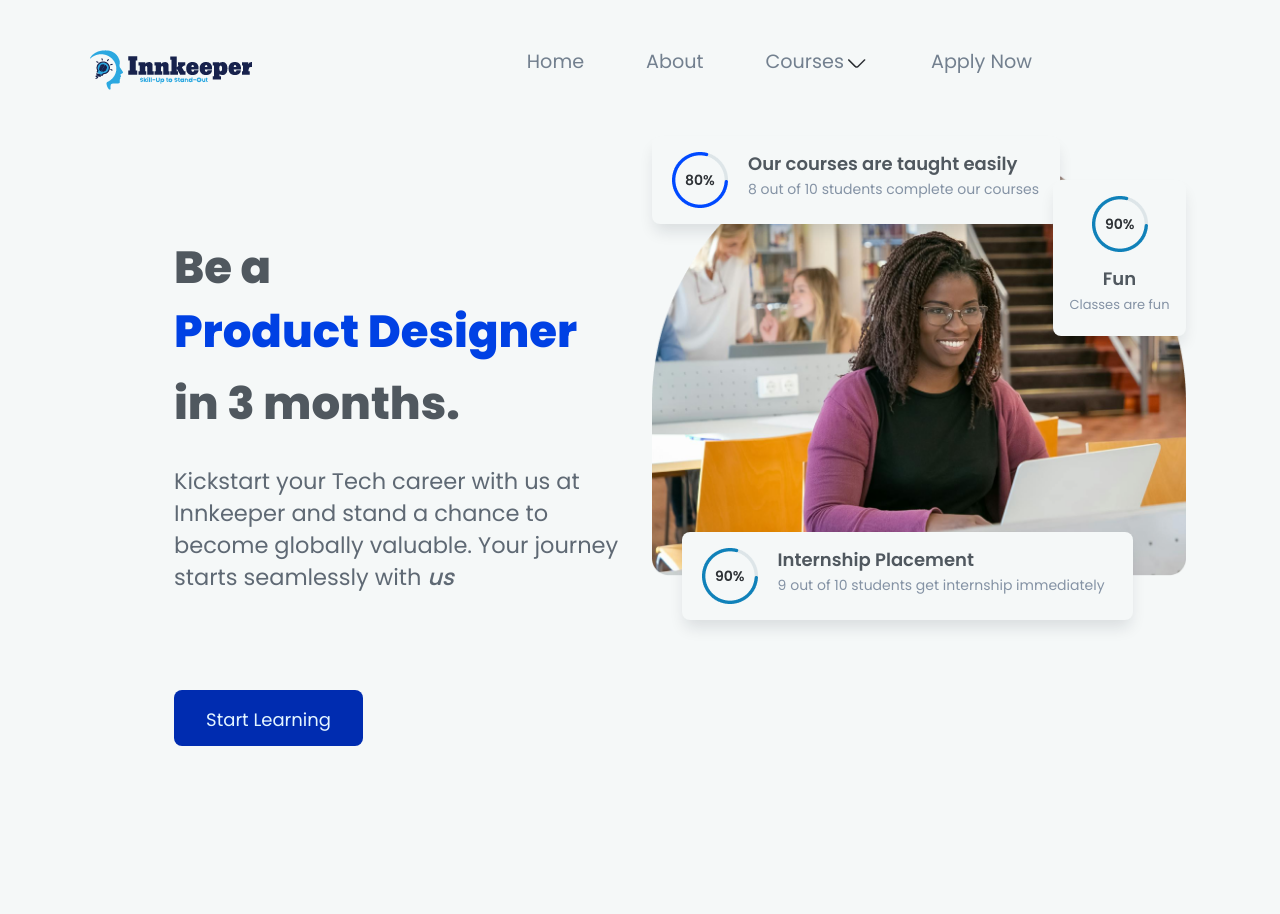
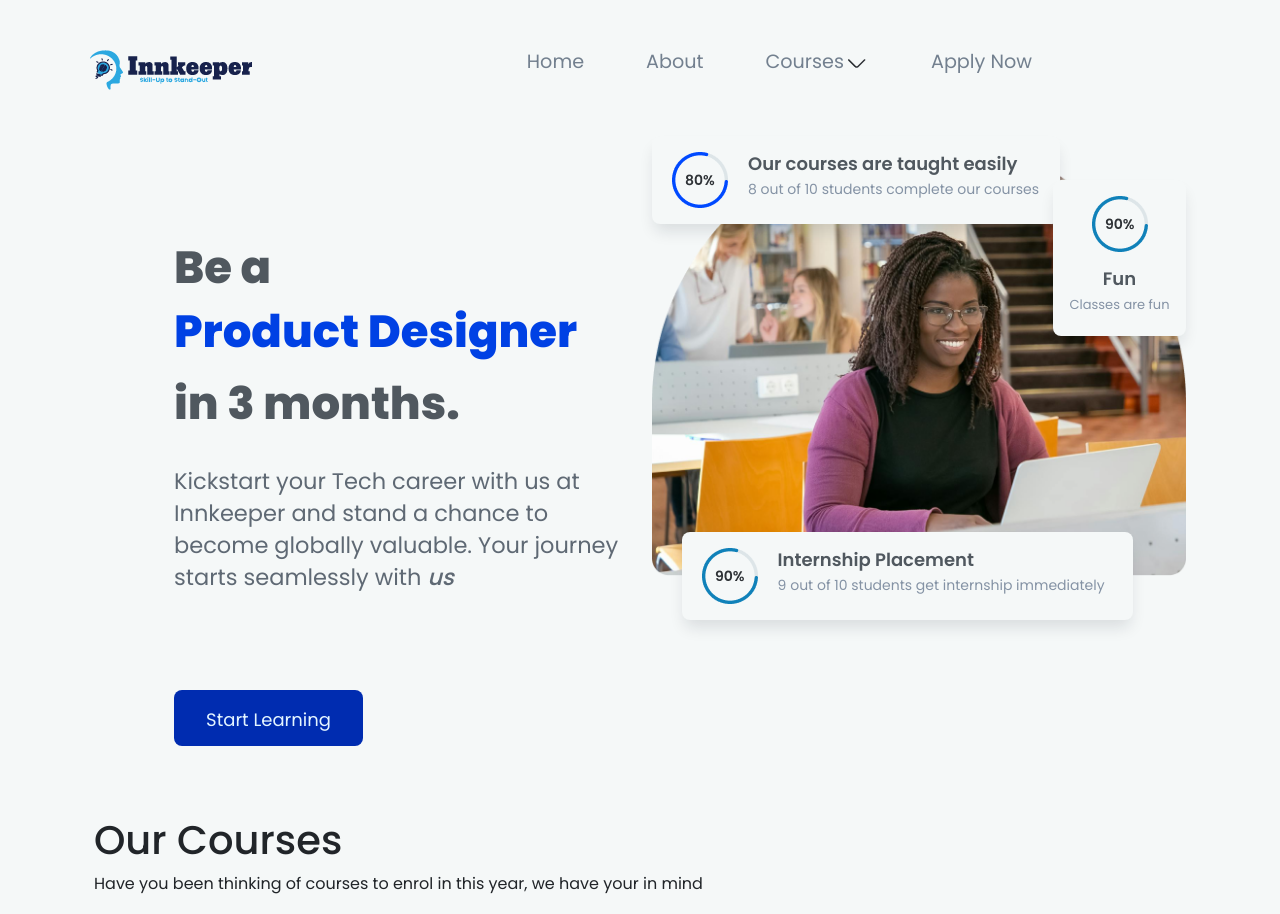
Before and after one commit to SamuelOkoduwa/InkeeperApp, a React (Vite) app: page /courses in a window 1280 px wide. Shown: the top 914 px of the page. Built offline with nearby package versions, Linux system fonts and the light colour scheme.

Commit message:
added Cources the Courses Pages

```diff
--- a/src/pages/Courses/Courses.jsx
+++ b/src/pages/Courses/Courses.jsx
@@ -1,11 +1,13 @@
 import React from 'react'
 import Pricing from '../../components/Pricing/Pricing'
 import LandingPageHero from '../../components/LandingPageHero/LandingPageHero'
+import OurCourses from '../../components/OurCourses/OurCourses'
 
 function Courses() {
   return (
 	<div className='container'>
 	  <LandingPageHero />
+	  <OurCourses />
 	  <Pricing />
 	</div>
   )
```
